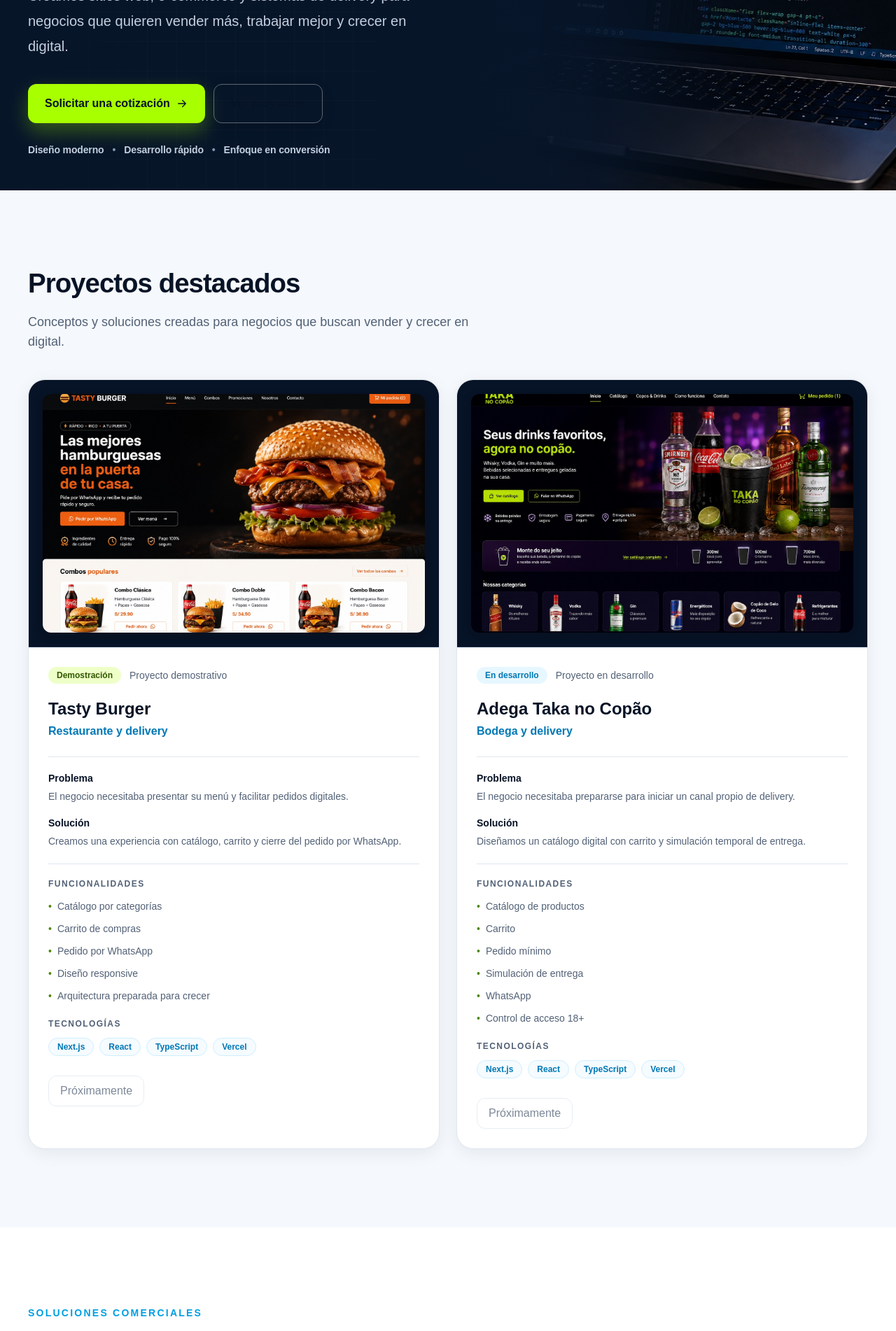
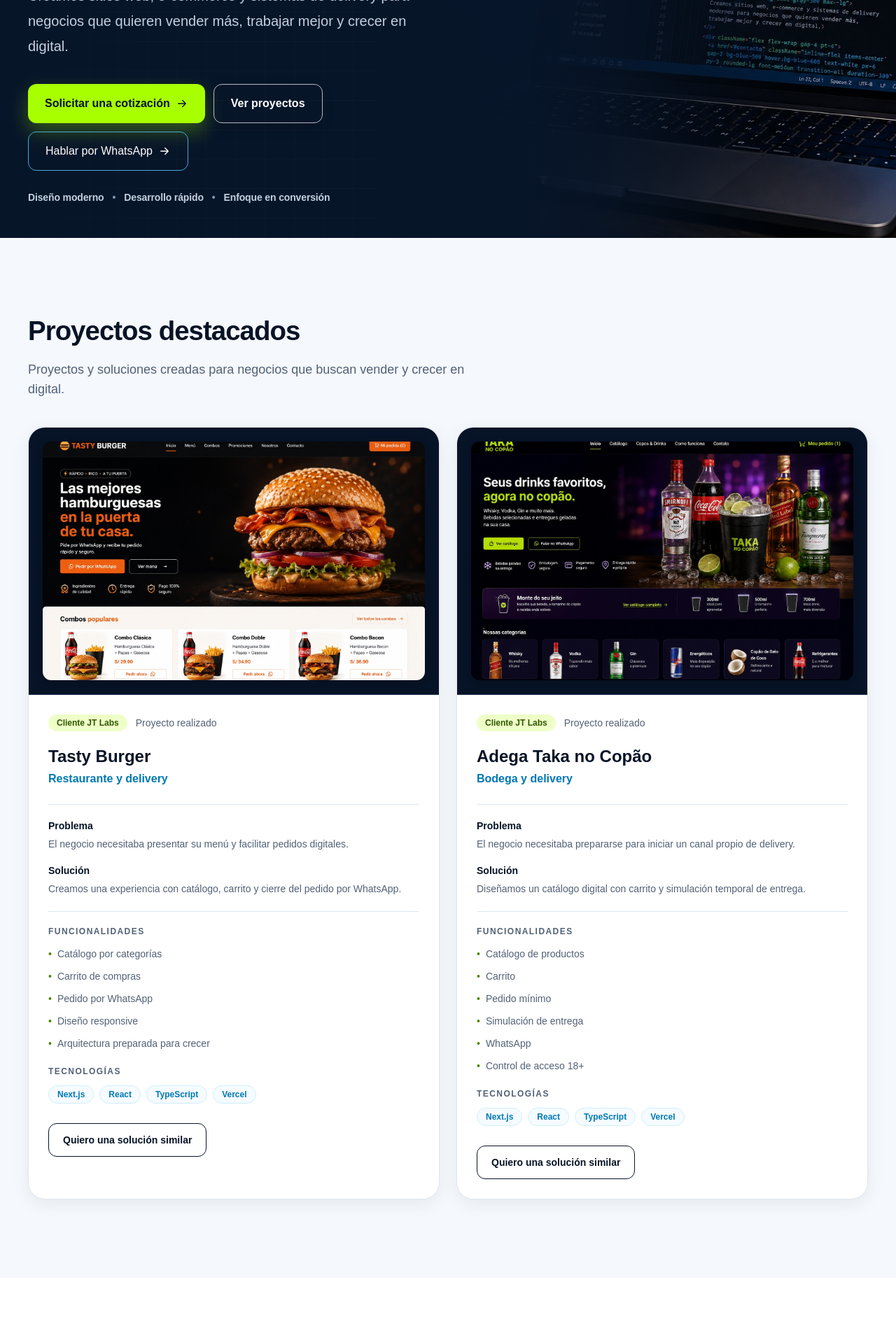
Before and after one commit to thnalvarez/jt-labs, a Next.js app: page / in a window 1280 px wide. Shown: the part 560-2462 px from the top of the page at 70% size. Built offline with nearby package versions, Linux system fonts and the light colour scheme; no server answers.

Commit message:
fix(conversion): improve hero CTA and client project proof

```diff
--- a/src/components/sections/Contact/ContactSection.tsx
+++ b/src/components/sections/Contact/ContactSection.tsx
@@ -2,6 +2,7 @@
 import { Container } from "@/components/ui/Container";
 import { Section } from "@/components/ui/Section";
 import { SectionHeader } from "@/components/ui/SectionHeader";
+import { WhatsAppButton } from "@/components/common/WhatsAppButton";
 import { ContactForm } from "./Contact";
 
 export function Contact() {
@@ -19,6 +20,12 @@
           delay={80}
           className="mx-auto mt-10 max-w-3xl rounded-3xl border border-[#DFE7F0] bg-white p-6 shadow-[0_8px_28px_rgba(7,19,38,.06)] sm:p-8"
         >
+          <div className="mb-8 rounded-xl bg-[#F5F8FC] p-4 text-sm leading-6 text-[#526176] sm:flex sm:items-center sm:justify-between sm:gap-4">
+            <p>¿Prefieres hablar ahora? Escríbenos por WhatsApp y te orientamos sin compromiso.</p>
+            <WhatsAppButton variant="link" className="mt-3 shrink-0 sm:mt-0">
+              Hablar por WhatsApp
+            </WhatsAppButton>
+          </div>
           <ContactForm />
         </Reveal>
       </Container>
--- a/src/components/sections/Hero/Hero.tsx
+++ b/src/components/sections/Hero/Hero.tsx
@@ -2,6 +2,7 @@
 import { Container } from "@/components/ui/Container";
 import { Button } from "@/components/ui/Button";
 import { Icon } from "@/components/ui/Icon";
+import { WhatsAppButton } from "@/components/common/WhatsAppButton";
 import { homeContent } from "@/content/es/home";
 import { heroStyles } from "./Hero.styles";
 
@@ -28,7 +29,7 @@
           <p className="mt-6 max-w-xl text-lg leading-8 text-[#C2D0E0] sm:text-xl sm:leading-9">
             {homeContent.hero.description}
           </p>
-          <div className="hero-enter hero-enter--late mt-9 flex flex-col gap-3 sm:flex-row">
+          <div className="hero-enter hero-enter--late mt-9 flex flex-col gap-3 sm:flex-row sm:flex-wrap">
             <Button
               href="#contacto"
               size="lg"
@@ -40,10 +41,17 @@
               href="#proyectos"
               size="lg"
               variant="outline"
-              className="border-white/35 bg-transparent text-white shadow-[0_6px_18px_rgba(0,0,0,.14)] transition-all duration-300 hover:-translate-y-1 hover:border-white/60 hover:bg-white/12 hover:text-white hover:shadow-[0_12px_24px_rgba(0,0,0,.22)]"
+              className="!border-white/70 !bg-transparent !text-white shadow-[0_6px_18px_rgba(0,0,0,.14)] transition-all duration-300 hover:-translate-y-1 hover:!border-white hover:!bg-white/12 hover:!text-white hover:shadow-[0_12px_24px_rgba(0,0,0,.22)]"
             >
               Ver proyectos
             </Button>
+            <WhatsAppButton
+              size="lg"
+              variant="outline"
+              className="!border-[#55CFFF]/80 !bg-transparent !text-white hover:-translate-y-1 hover:!border-[#55CFFF] hover:!bg-white/12 hover:!text-white"
+            >
+              Hablar por WhatsApp <Icon name="arrow" size={18} className="button-arrow" />
+            </WhatsAppButton>
           </div>
           <ul
             aria-label="Compromisos de JT Labs"
--- a/src/components/sections/Projects/index.tsx
+++ b/src/components/sections/Projects/index.tsx
@@ -3,6 +3,7 @@
 import { Container } from "@/components/ui/Container";
 import { Section } from "@/components/ui/Section";
 import { SectionHeader } from "@/components/ui/SectionHeader";
+import { Button } from "@/components/ui/Button";
 import { homeContent } from "@/content/es/home";
 export function Projects() {
   return (
@@ -11,7 +12,7 @@
         <Reveal>
           <SectionHeader
             title="Proyectos destacados"
-            description="Conceptos y soluciones creadas para negocios que buscan vender y crecer en digital."
+            description="Proyectos y soluciones creadas para negocios que buscan vender y crecer en digital."
           />
         </Reveal>
         <Reveal delay={80} className="mt-10 grid items-stretch gap-6 lg:grid-cols-2">
@@ -33,9 +34,7 @@
               </div>
               <div className="flex flex-1 flex-col p-6 sm:p-7">
                 <div className="flex flex-wrap items-center gap-3">
-                  <span
-                    className={`rounded-full px-3 py-1 text-xs font-bold ${project.status === "Demostración" ? "bg-[#EEFFC8] text-[#315700]" : "bg-[#E7F7FF] text-[#0078B5]"}`}
-                  >
+                  <span className="rounded-full bg-[#EEFFC8] px-3 py-1 text-xs font-bold text-[#315700]">
                     {project.status}
                   </span>
                   <span className="text-sm text-[#526176]">{project.type}</span>
@@ -82,14 +81,9 @@
                     ))}
                   </ul>
                 </div>
-                <button
-                  type="button"
-                  disabled
-                  aria-disabled="true"
-                  className="mt-7 min-h-11 self-start rounded-xl border border-[#DFE7F0] px-4 text-sm font-bold text-[#526176] opacity-75"
-                >
-                  Próximamente
-                </button>
+                <Button href="#contacto" variant="outline" className="mt-7 self-start">
+                  Quiero una solución similar
+                </Button>
               </div>
             </article>
           ))}
--- a/src/content/es/home.ts
+++ b/src/content/es/home.ts
@@ -97,11 +97,11 @@
   projects: [
     {
       name: "Tasty Burger",
-      type: "Proyecto demostrativo",
+      type: "Proyecto realizado",
       category: "Restaurante y delivery",
       problem: "El negocio necesitaba presentar su menú y facilitar pedidos digitales.",
       solution: "Creamos una experiencia con catálogo, carrito y cierre del pedido por WhatsApp.",
-      status: "Demostración",
+      status: "Cliente JT Labs",
       image: "/images/projects/tasty-burger-preview.png",
       features: [
         "Catálogo por categorías",
@@ -114,11 +114,11 @@
     },
     {
       name: "Adega Taka no Copão",
-      type: "Proyecto en desarrollo",
+      type: "Proyecto realizado",
       category: "Bodega y delivery",
       problem: "El negocio necesitaba prepararse para iniciar un canal propio de delivery.",
       solution: "Diseñamos un catálogo digital con carrito y simulación temporal de entrega.",
-      status: "En desarrollo",
+      status: "Cliente JT Labs",
       image: "/images/projects/taka-no-copao-preview.png",
       features: [
         "Catálogo de productos",
```
